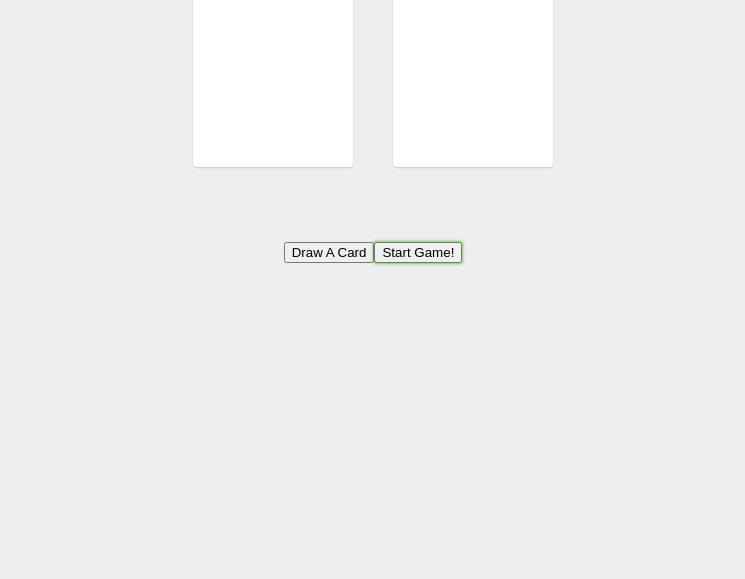
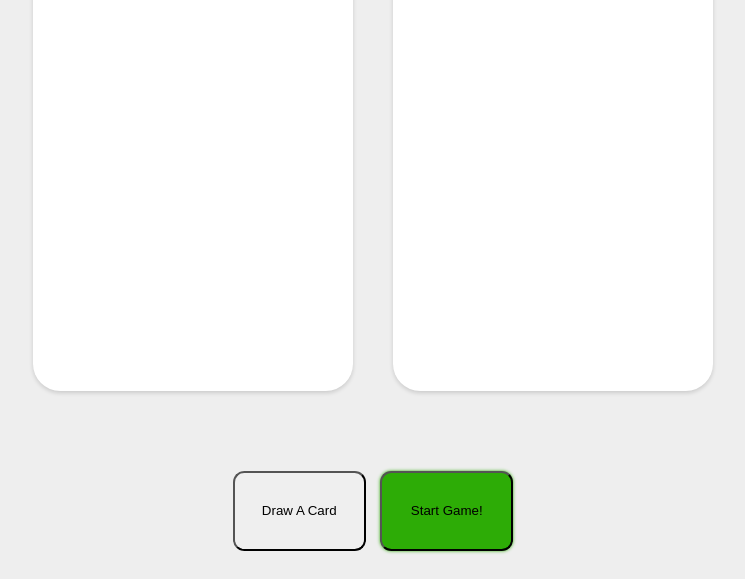
Before and after one commit to flatspider/js-war-game-main, a plain HTML site: page index.html in a window 1280 px wide. Shown: the part 221-800 px from the top of the page, without its empty margins (267-1012 px from the left). Drawn offline with Linux system fonts and the light colour scheme.

Commit message:
Centered buttons

```diff
--- a/index.html
+++ b/index.html
@@ -29,7 +29,7 @@
       <div class="message container"></div>
     </div>
 
-    <div class="container">
+    <div class="containerB">
       <button type="button" class="draw">Draw A Card</button>
       <button type="button" class="restart-game">Start Game!</button>
     </div>
--- a/styles.css
+++ b/styles.css
@@ -1,16 +1,37 @@
+/* {
+  border: solid black 3px;
+}*/
+
 @import url(https://fonts.googleapis.com/css?family=Lora:400,700);
 
 .container {
   display: flex;
   width: 100%;
-  height: 70%;
+  height: 100%;
   justify-content: center;
   position: relative;
+}
+
+.containerB {
+  height: 5em;
+  width: 100%;
+  display: inline-block;
+  /* border: solid yellow 2px; */
+  text-align: center;
 }
 
 .buffer {
   position: relative;
   height: 50px;
+}
+
+.containerB > button {
+  position: relative;
+  height: 100%;
+  width: 10em;
+
+  border-radius: 0.85em;
+  margin: 5px;
 }
 
 /* Creates the glowing button animation */
@@ -45,18 +66,15 @@ body {
   height: 14em;
   background-color: #ffffff;
   box-shadow: 0 0.0625em 0.125em rgba(0, 0, 0, 0.15);
-  border-radius: 0.25em;
+  border-radius: 0.85em;
   margin: 20px;
   margin-bottom: 50px;
+  font-size: 2rem;
 }
 
 .riseCard {
   animation: riseUp 1100ms;
   animation-timing-function: linear;
-}
-
-.button {
-  height: 100px;
 }
 
 .message {
```
